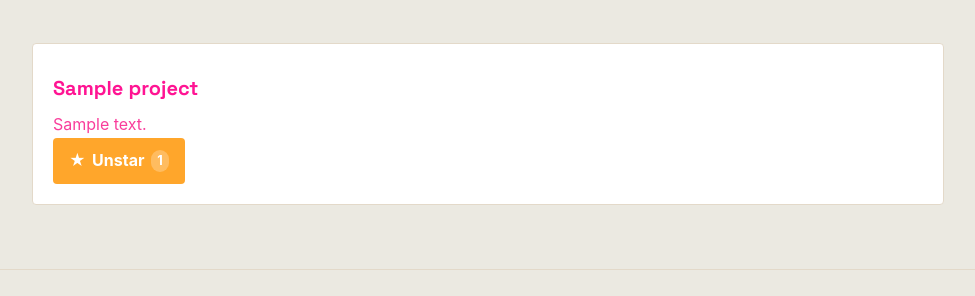
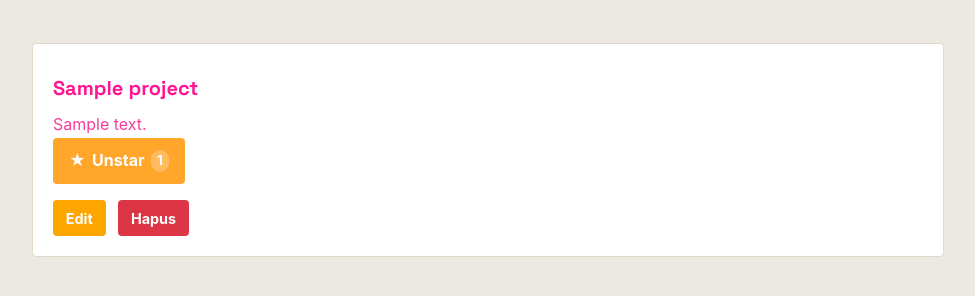
Before and after one commit to raniafff/myportofolio, a Django app: page /projects/ in a window 1280 px wide. Shown: the part 237-533 px from the top of the page, without its empty margins (152-1127 px from the left). Run offline with Django 5.2, Linux system fonts and the light colour scheme; a user stored in the database is signed in; tables that the repository leaves empty hold one stand-in row (values such as "Sample post").

Commit message:
menyelesaikan tugas individu 4

```diff
--- a/templates/show_project.html
+++ b/templates/show_project.html
@@ -27,6 +27,15 @@
                         </p>
 
                         {% include "components/project_star.html" with project=project %}
+                        <div style="margin-top: 1rem;">
+                            {% if user.is_superuser or is_editor %}
+                                <a href="{% url 'main:edit_project' project.id %}" class="button" style="background-color: #ffa500; color: white; padding: 0.4rem 0.8rem; border-radius: 4px; text-decoration: none; font-size: 0.9rem; margin-right: 0.5rem;">Edit</a>
+                            {% endif %}
+
+                            {% if user.is_superuser %}
+                                <a href="{% url 'main:delete_project' project.id %}" class="button" style="background-color: #dc3545; color: white; padding: 0.4rem 0.8rem; border-radius: 4px; text-decoration: none; font-size: 0.9rem;">Hapus</a>
+                            {% endif %}
+                        </div>
                     </article>
                 {% empty %}
                     <div class="empty-state-card" style="background: white; padding: 3rem; border-radius: 12px; text-align: center; box-shadow: 0 4px 12px rgba(0,0,0,0.05); grid-column: 1 / -1;">
```
